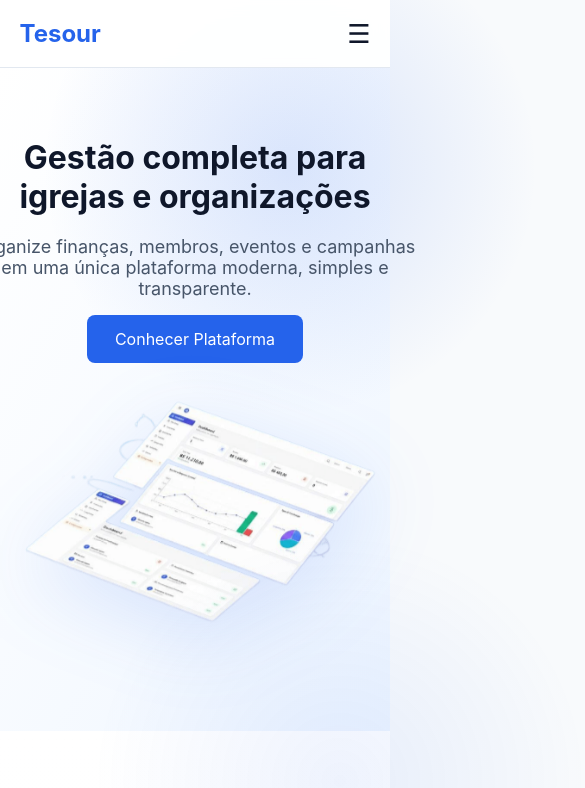
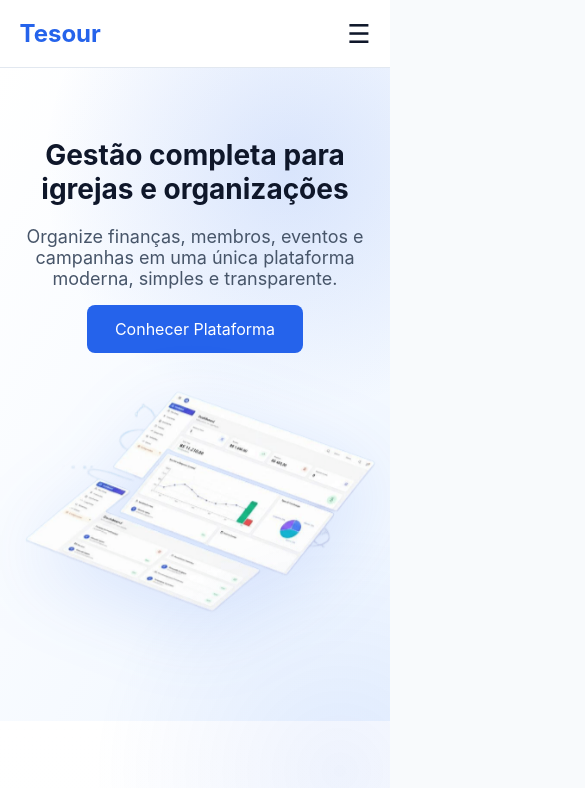
Before and after one commit to Edu0032/Tesour, a plain HTML site: page index.html in a window 390 px wide. Shown: the top 788 px of the page, 585 px wide, since content can reach past the window. Drawn offline with Linux system fonts and the light colour scheme.

Commit message:
Ajustes em elementos que passavam o limite da tela

```diff
--- a/style.css
+++ b/style.css
@@ -1,3 +1,9 @@
+html, body {
+    max-width: 100%;
+    overflow-x: hidden;
+    position: relative;
+}
+
 * {
     margin: 0;
     padding: 0;
@@ -494,9 +500,16 @@ footer {
     .menu-toggle {
         display: block;
     }
-
+    .hero-text {
+        min-width: 100%;
+        width: 100%;
+    }
+    .hero {
+        overflow: hidden;
+    }
     .hero-text h1 {
-        font-size: 32px;
+        font-size: 28px;
+        word-wrap: break-word;
     }
     .hero-content {
         flex-direction: column;
```
